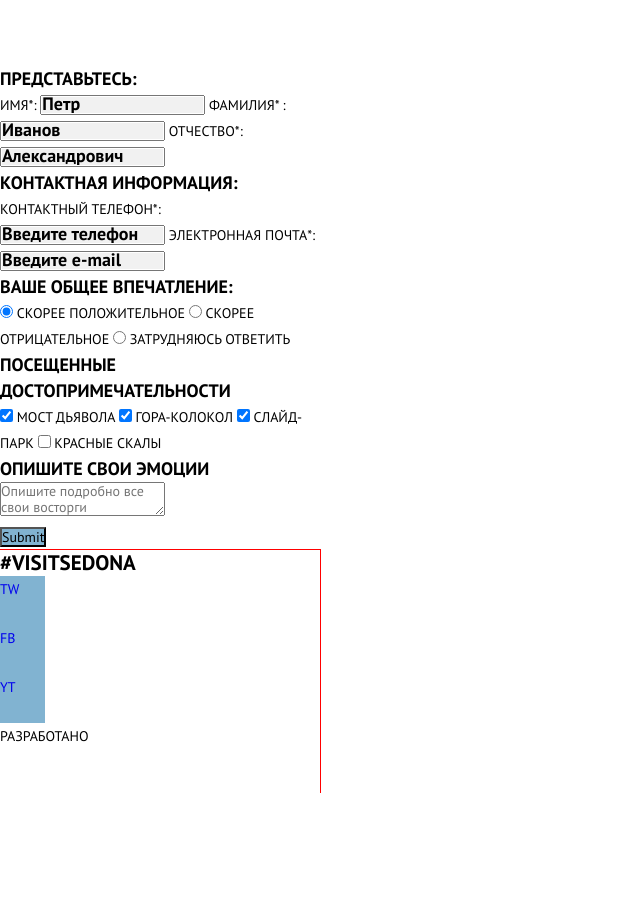
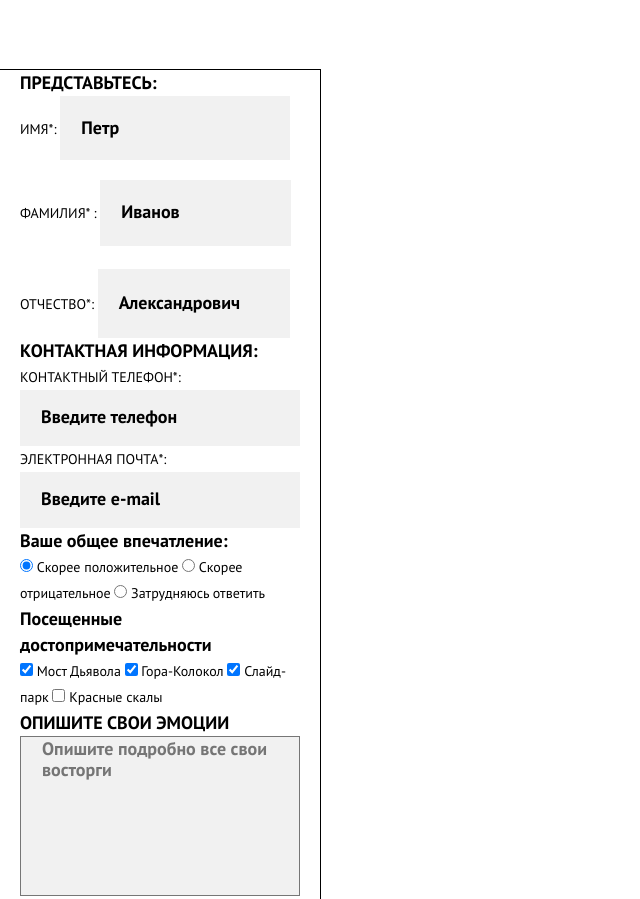
Before and after one commit to L1nkss/52016-sedona-1, a website: page source/form.html in a window 1280 px wide. Shown: the part 666-1565 px from the top of the page, without its empty margins (0-640 px from the left). Before the commit the page ends 1459 px from the top, so only its background shows below. Drawn offline with nearby package versions, Linux system fonts and the light colour scheme; files that its build step writes are made by us from their sources; files whose address does not match are found by name.

Commit message:
небольшие изменения в форме и правки по замечаниям

```diff
--- a/source/form.html
+++ b/source/form.html
@@ -22,7 +22,8 @@
           <a class="main-menu__link main-menu__link--item-link" href="#">Форма отзыва</a>
         </li>
         <li class="main-menu__menu-item">
-          <a class="main-menu__link main-menu__link--item-link" href="#">html academy</a>
+          <a class="main-menu__link main-menu__link--item-link" href="https://htmlacademy.ru/intensive/adaptive">html
+            academy</a>
         </li>
         <li class="main-menu__menu-item">
           <img class="main-menu_logo" src="http://placehold.it/150x100" alt="Седона Логотип">
@@ -91,7 +92,7 @@
         <h4 class="user-opinion__title">Опишите свои эмоции</h4>
         <textarea class="user-opinion__text" placeholder="Опишите подробно все свои восторги" name="opinion"></textarea>
       </section>
-      <input class="button" type="submit">
+      <input class="button button--feedback" type="submit">
 
     </form>
 
@@ -99,9 +100,9 @@
   <footer class="page-footer">
     <h4 class="page-footer__hash">#Visitsedona</h4>
     <div class="page-footer_social social">
-      <a class="social__item social_item--twitter" href="#">TW</a>
-      <a class="social__item social_item--facebook" href="#">FB</a>
-      <a class="social__item social_item--youtube" href="#">YT</a>
+      <a class="social__item social_item--twitter" href="#"></a>
+      <a class="social__item social_item--facebook" href="#"></a>
+      <a class="social__item social_item--youtube" href="#"></a>
     </div>
     <p class="page-footer__made-by">
       Разработано
--- a/source/sass/blocks/card-list.scss
+++ b/source/sass/blocks/card-list.scss
@@ -1,7 +1,3 @@
-.photo-info {
-  width: 320px;
-}
-
 .card-item {
   width: 320px;
   min-height: 410px;
--- a/source/sass/blocks/feedback-form.scss
+++ b/source/sass/blocks/feedback-form.scss
@@ -4,15 +4,87 @@
 .user-visit__title,
 .user-opinion__title {
   @include big-font;
+  margin: 0;
 }
 
 .contact-info__mobile-holder::placeholder,
 .contact-info__email-holder::placeholder,
 .represent__name-holder::placeholder,
 .represent__surname-holder::placeholder,
-.represent__patron-holder::placeholder {
+.represent__patron-holder::placeholder,
+.user-opinion__text {
   @include big-font;
   color: #000000;
-  background-color: #f1f1f1;
+  background-color: $main-form-color;
+  text-transform: none;
+  padding-left: 21px;
+}
+
+.user-impr {
   text-transform: none;
 }
+
+.user-visit {
+  text-transform: none;
+}
+
+.user-opinion__text {
+  width: 280px;
+  height: 160px;
+  resize: none;
+}
+
+.button--feedback {
+  font-size: 21px;
+  font-weight: 700;
+  color: #ffffff;
+  display: block;
+  width: 280px;
+  min-height: 58px;
+  text-align: center;
+}
+
+.feedback-form {
+  padding: 0 20px;
+  outline: 1px solid black;
+  width: 320px;
+}
+
+.contact-info__mobile-holder,
+.contact-info__email-holder {
+  display: block;
+  padding: 20px 0;
+  width: 280px;
+  background-color: $main-form-color;
+  border: 0;
+}
+
+.represent__name-holder {
+  padding: 20px 0 18px 0;
+  line-height: 26px;
+  border: 0;
+  background-color: $main-form-color;
+  width: 230px;
+  margin-bottom: 20px;
+}
+
+.represent__surname-holder {
+  line-height: 26px;
+  padding: 20px 0 20px 0;
+  background-color: $main-form-color;
+  border: 0;
+  margin-bottom: 23px;
+  width: 191px;
+}
+
+.represent__patron-holder {
+  line-height: 26px;
+  background-color: $main-form-color;
+  border: 0;
+  width: 192px;
+  padding: 22px 0 21px 0;
+}
+
+.represent {
+  width: 280px;
+}
--- a/source/sass/blocks/feedback.scss
+++ b/source/sass/blocks/feedback.scss
@@ -1,5 +1,6 @@
 .feedback-title {
   @include big-font;
+  margin: 0;
 }
 
 .feedback {
@@ -7,3 +8,7 @@
   height: 203px;
   text-align: center;
 }
+
+.feedback-text {
+  margin: 0;
+}
--- a/source/sass/blocks/page-footer.scss
+++ b/source/sass/blocks/page-footer.scss
@@ -2,6 +2,13 @@
   width: 320px;
   min-height: 243px;
   outline: 1px solid red;
+  display: flex;
+  align-items: center;
+  flex-direction: column;
+
+  &--footer-modif {
+    padding: 42px 0 0 0;
+  }
 }
 
 .page-footer__hash {
@@ -15,3 +22,16 @@
   height: 49px;
   background-color: $main-color;
 }
+
+.social {
+  display: flex;
+  margin: 42px 0 51px 0;
+}
+
+.page-footer__made-by {
+  margin: 0;
+}
+
+.social_item--facebook {
+  margin: 0 8px;
+}
--- a/source/sass/blocks/page-header.scss
+++ b/source/sass/blocks/page-header.scss
@@ -9,6 +9,7 @@
   display: block;
   text-align: center;
   background-color: $main-color;
+  border-bottom: 1px solid black;
   min-height: 56px;
   width: 320px;
   color: #ffffff;
@@ -23,3 +24,8 @@
   width: 320px;
   list-style: none;
 }
+
+.main-menu__menu-list {
+  margin: 0;
+  padding: 0;
+}
--- /dev/null
+++ b/source/sass/blocks/photo-info.scss
@@ -0,0 +1,3 @@
+.photo-info {
+  width: 320px;
+}
--- a/source/sass/global.scss
+++ b/source/sass/global.scss
@@ -14,15 +14,12 @@ body {
   text-transform: uppercase;
   font-size: 14px;
   line-height: 26px;
+  margin: 0;
+  padding: 0;
 }
 
 a {
   text-decoration: none;
-}
-
-* {
-  padding: 0;
-  margin: 0;
 }
 
 .main-content,
--- a/source/sass/style.scss
+++ b/source/sass/style.scss
@@ -13,3 +13,4 @@
 @import "blocks/feedback.scss";
 @import "blocks/feedback-form.scss";
 @import "blocks/card-list.scss";
+@import "blocks/photo-info.scss";
--- a/source/sass/variables.scss
+++ b/source/sass/variables.scss
@@ -4,3 +4,5 @@
 }
 
 $main-color: #81b3d1;
+
+$main-form-color: #f1f1f1;
```
Also changed, not shown: source/index.html (+5 -5 lines), source/photo.html (+4 -4 lines), 1 other file.
